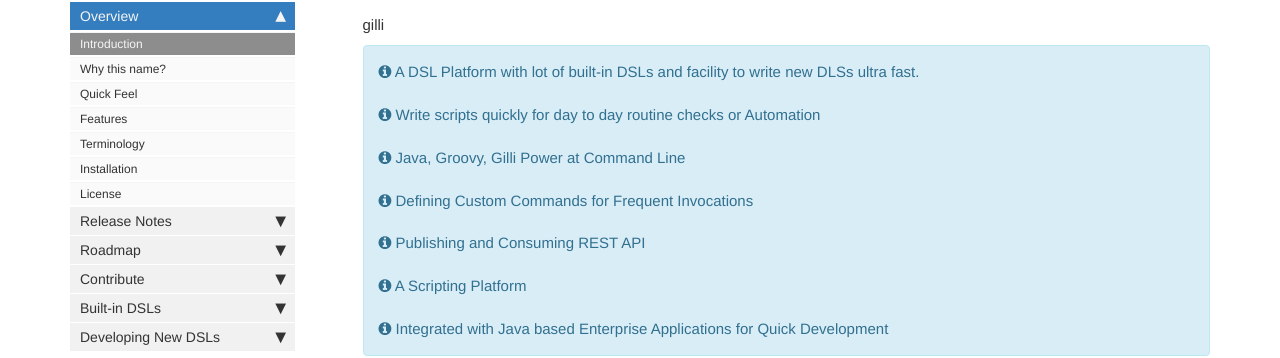
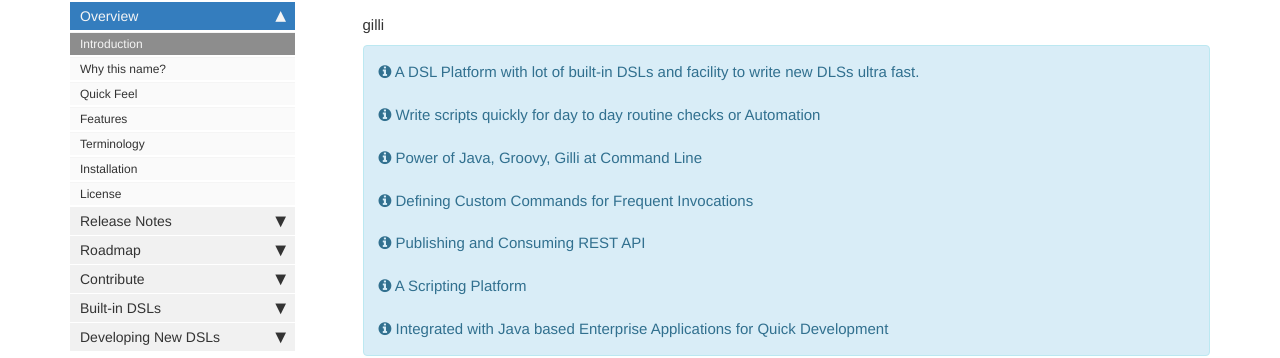
Before and after one commit to adithyank/gilli, a Jekyll site: the page built from docs/index.md, in a window 1280 px wide and 900 px high. Shown: the part 127-485 px from the top of the window. Built offline with Jekyll 4.4.1, drawn with Linux system fonts in a browser that asks for light colours; comment, search, counter and statistics services are not loaded.

Commit message:
index updated

```diff
--- a/docs/index.md
+++ b/docs/index.md
@@ -14,7 +14,7 @@ permalink: index.html
 <br><br>
 <i class="fa fa-info-circle"></i> Write scripts quickly for day to day routine checks or Automation
 <br><br>
-<i class="fa fa-info-circle"></i> Java, Groovy, Gilli Power at Command Line
+<i class="fa fa-info-circle"></i> Power of Java, Groovy, Gilli at Command Line
 <br><br>
 <i class="fa fa-info-circle"></i> Defining Custom Commands for Frequent Invocations
 <br><br>
```
